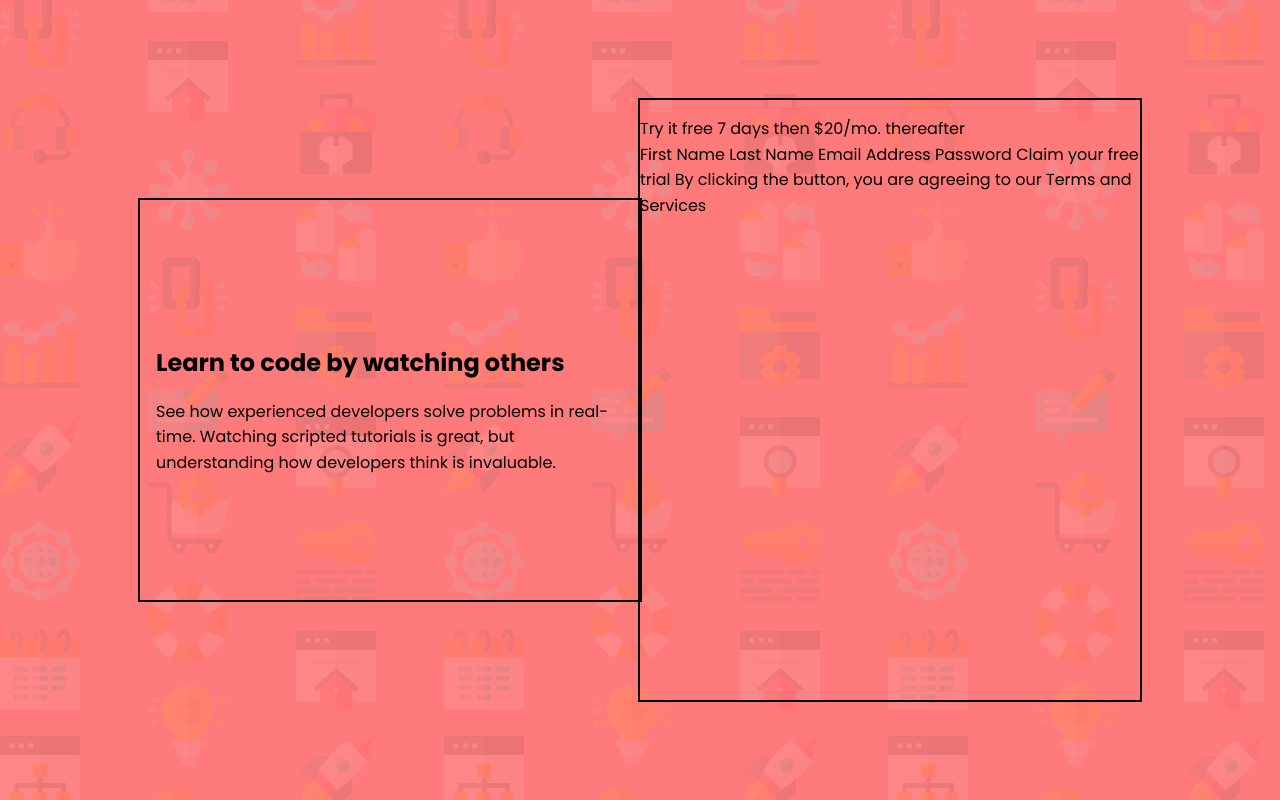
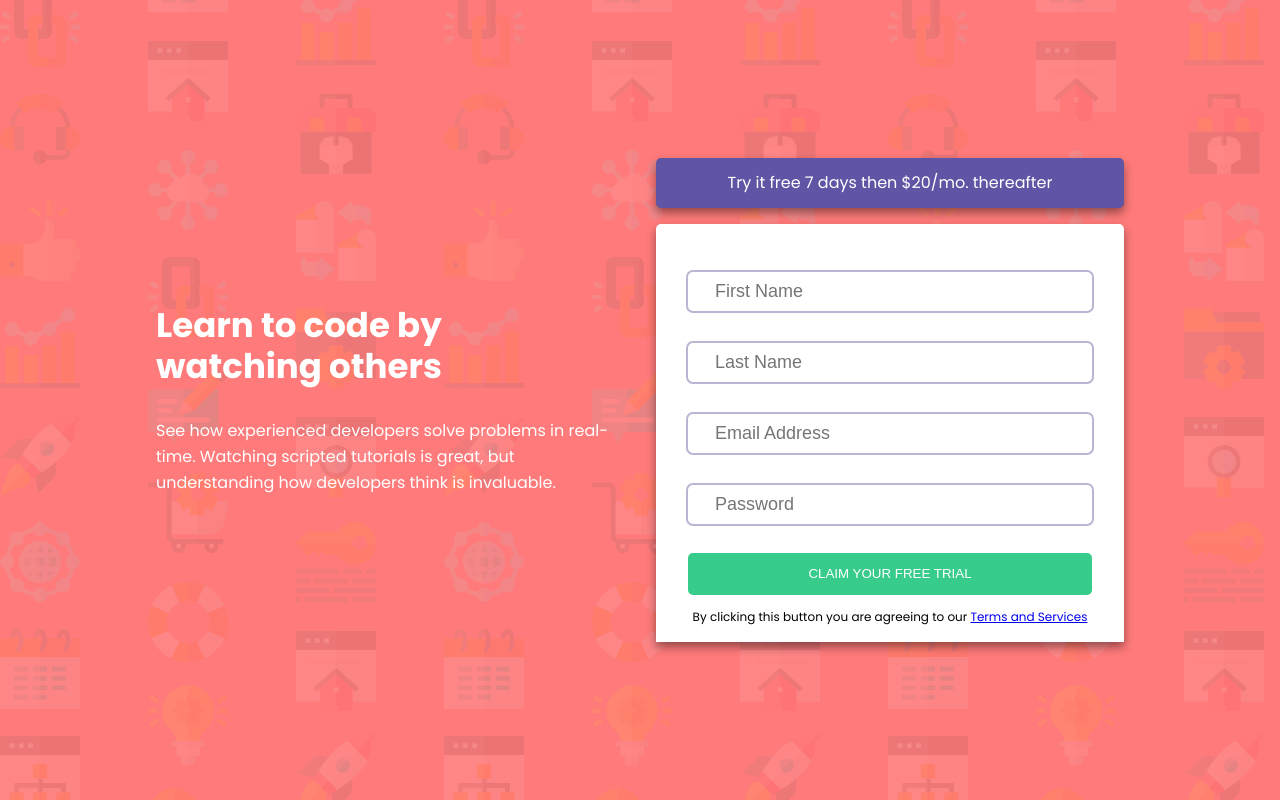
Before and after one commit to ConradMcGrifter/sign-up-form, a plain HTML site: page index.html in a window 1280 px wide. Drawn offline with Linux system fonts and the light colour scheme.

Commit message:
finished styling , about to start the javaScript

```diff
--- a/index.html
+++ b/index.html
@@ -47,9 +47,64 @@
                 </p>
             </div>
             <div class="form__content">
-                First Name Last Name Email Address Password Claim your free
-                trial By clicking the button, you are agreeing to our Terms and
-                Services
+                <form action="" class="form" id="form">
+                    <!-- first name -->
+                    <div class="form-control">
+                        <div class="input--wrap">
+                            <input type="text" placeholder="First Name" />
+                            <img
+                                class="alert-img"
+                                src="images/icon-error.svg"
+                                alt=""
+                            />
+                        </div>
+                        <small>First Name cannot be empty</small>
+                    </div>
+                    <!-- last name -->
+                    <div class="form-control">
+                        <div class="input--wrap">
+                            <input type="text" placeholder="Last Name" />
+                            <img
+                                class="alert-img"
+                                src="images/icon-error.svg"
+                                alt=""
+                            />
+                        </div>
+                        <small>Last Name cannot be empty</small>
+                    </div>
+                    <!-- email -->
+                    <div class="form-control">
+                        <div class="input--wrap">
+                            <input type="text" placeholder="Email Address" />
+                            <img
+                                class="alert-img"
+                                src="images/icon-error.svg"
+                                alt=""
+                            />
+                        </div>
+                        <small>Looks like this is not an email</small>
+                    </div>
+                    <!-- password -->
+                    <div class="form-control">
+                        <div class="input--wrap">
+                            <input type="text" placeholder="Password" />
+                            <img
+                                class="alert-img"
+                                src="images/icon-error.svg"
+                                alt=""
+                            />
+                        </div>
+                        <small>Password cannot be empty</small>
+                    </div>
+                </form>
+
+                <div class="form-footer">
+                    <button class="trial-btn">CLAIM YOUR FREE TRIAL</button>
+                    <p class="form-footer__p">
+                        By clicking this button you are agreeing to our
+                        <a href="#">Terms and Services</a>
+                    </p>
+                </div>
             </div>
         </section>
 
@@ -63,5 +118,7 @@
                 >. Coded by <a href="#">Your Name Here</a>.
             </p>
         </footer> -->
+
+        <script src="script.js"></script>
     </body>
 </html>
--- /dev/null
+++ b/script.js
@@ -0,0 +1,8 @@
+//toggle red border and icon for failed input element
+//make sure all inputs are filled out
+// email address must contain .com or .net or .org to be valid
+
+//when the claim your free trial button is clicked - validate the inputs
+
+let alertText = document.querySelectorAll("small");
+let alertIcon = document.querySelectorAll(".alert-img");
--- a/styles/_config.scss
+++ b/styles/_config.scss
@@ -19,7 +19,7 @@ $colors: (
 
 // ---------------------------------media query mixins-------------------------------------------------
 @mixin mobileSize {
-    @media screen and (max-width: 414px) {
+    @media screen and (max-width: 800px) {
         @content;
     }
 }
@@ -33,3 +33,4 @@ $colors: (
 // --------------------------------------variables------------------------------------------------------
 $font-stack: "Poppins", arial, sans-serif;
 $padding: 1em;
+$boxShadow: 0 5px 10px rgba(0, 0, 0, 0.411);
--- /dev/null
+++ b/styles/_form.scss
@@ -0,0 +1,97 @@
+.form {
+    width: 100%;
+}
+
+.form-control {
+    // background: yellow;
+    @include flexCenter(row);
+    width: 100%;
+    flex-wrap: wrap;
+    padding: 1em 0;
+
+    .input--wrap {
+        @include flexCenter(row);
+        justify-content: flex-start;
+        width: 100%;
+        outline: color(neutral-GrayishBlue) solid 2px;
+        border-radius: 5px;
+        background: white;
+    }
+
+    input {
+        width: 100%;
+        height: 100%;
+        font-size: 1.8rem;
+        border: none;
+        padding: 0.5em;
+
+        margin-left: 1em;
+
+        &:focus {
+            outline: none;
+        }
+    }
+
+    small {
+        width: 100%;
+        text-align: end;
+        margin-top: 0.5em;
+        color: color(primary-red);
+        display: none;
+    }
+
+    img {
+        padding: 0 1em 0 0;
+        display: none;
+    }
+}
+
+.form--wrap {
+    .form__banner {
+        background: color(accent-Blue);
+        color: white;
+        text-align: center;
+        padding: 0.75em;
+        border-radius: 5px;
+        box-shadow: $boxShadow;
+    }
+
+    .form__content {
+        box-shadow: $boxShadow;
+        background: white;
+        height: 100%;
+        margin-top: 1em;
+        padding: 2em 2em 1em 2em;
+        border-radius: 5px 5px 0 0;
+        @include flexCenter(column);
+    }
+}
+
+.form-footer {
+    background: white;
+    border-radius: 0 0 5px 5px;
+    text-align: center;
+    // padding: 0 2em 1em 2em;
+    width: 100%;
+
+    .trial-btn {
+        background: color(primary-green);
+        border: none;
+        padding: 1em;
+        margin-top: 1em;
+        width: 100%;
+        color: white;
+        border-radius: 5px;
+        cursor: pointer;
+        // box-shadow: 0 3px 0px hsla(154, 73%, 30%, 0.712);
+
+        &:hover {
+            background: hsl(154, 50%, 63%);
+        }
+    }
+
+    &__p {
+        font-size: 1.2rem;
+        margin-top: 1em;
+    }
+}
--- a/styles/styles.scss
+++ b/styles/styles.scss
@@ -1,4 +1,4 @@
-@import "config";
+@import "config", "form";
 
 html {
     box-sizing: border-box;
@@ -19,7 +19,7 @@ h2,
 h3,
 h4,
 p {
-    margin-bottom: 0;
+    margin: 0;
 }
 
 body {
@@ -27,27 +27,51 @@ body {
     line-height: 1.6;
     font-size: 1.6rem;
     margin: 0;
-    height: 100%;
+    min-height: 100%;
     @include flexCenter(row);
+    // flex-wrap: wrap;
     font-family: $font-stack;
-
+    padding: $padding;
     // @include desktopSize {
     //     background: color(primary-red);
     // }
+
+    @include mobileSize {
+        flex-wrap: wrap;
+    }
 }
 
-.title--wrap {
-    outline: solid black 2px;
-    width: 500px;
-    height: 400px;
+.title--wrap,
+.form--wrap {
+    // outline: solid black 2px;
+    max-width: 500px;
+    width: 100%;
+    // max-height: 600px;
     display: flex;
     flex-direction: column;
     justify-content: center;
     padding: $padding;
 }
 
-.form--wrap {
-    width: 500px;
-    height: 600px;
-    outline: solid black 2px;
+.title--wrap {
+    height: 100%;
+
+    @include mobileSize {
+        text-align: center;
+    }
 }
+
+.title--wrap {
+    color: white;
+
+    .title__h1 {
+        font-size: 3.4rem;
+        max-width: 20ch;
+        line-height: 1.2;
+    }
+
+    .title__p {
+        margin-top: 2em;
+        max-width: 50ch;
+    }
+}
```
Also changed, not shown: css/styles.css, 1 other file.
